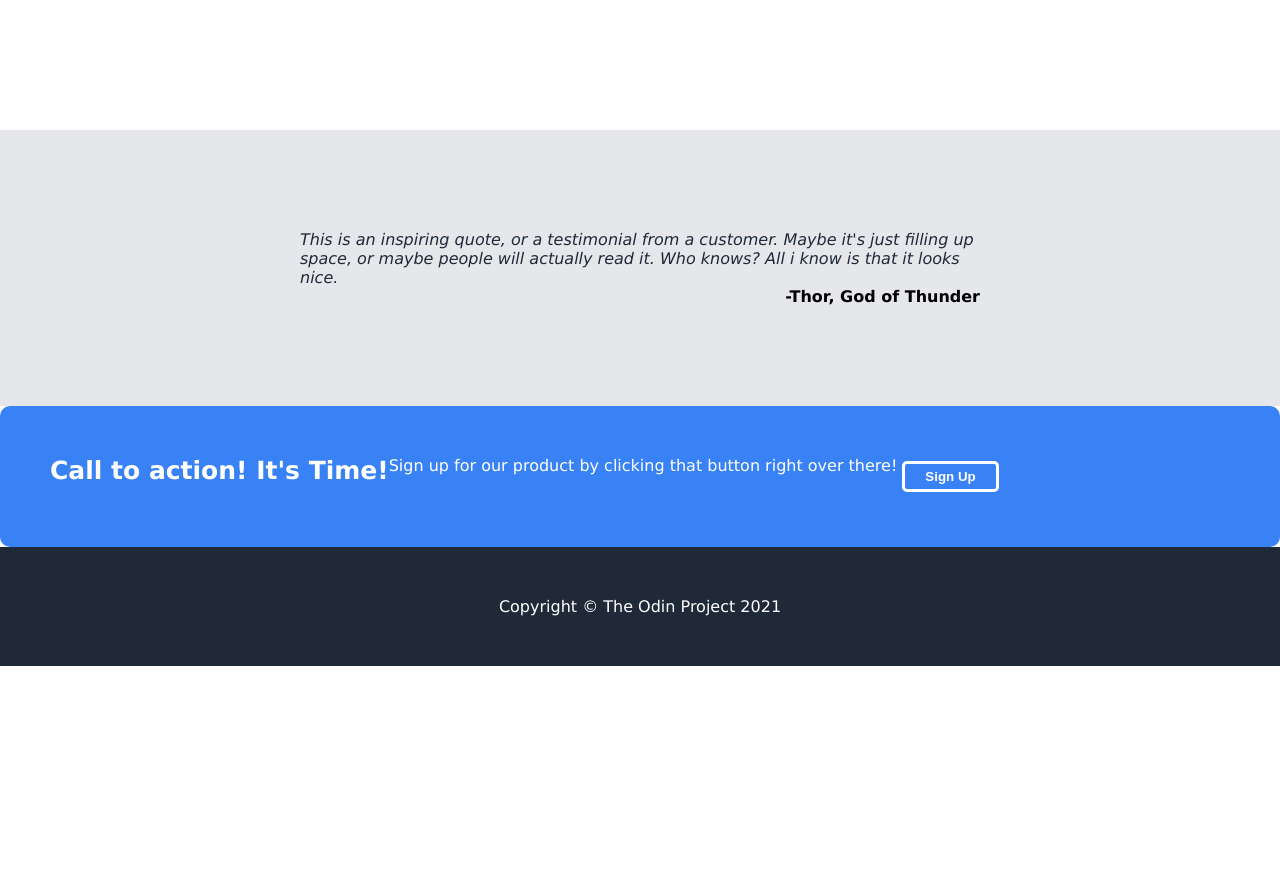
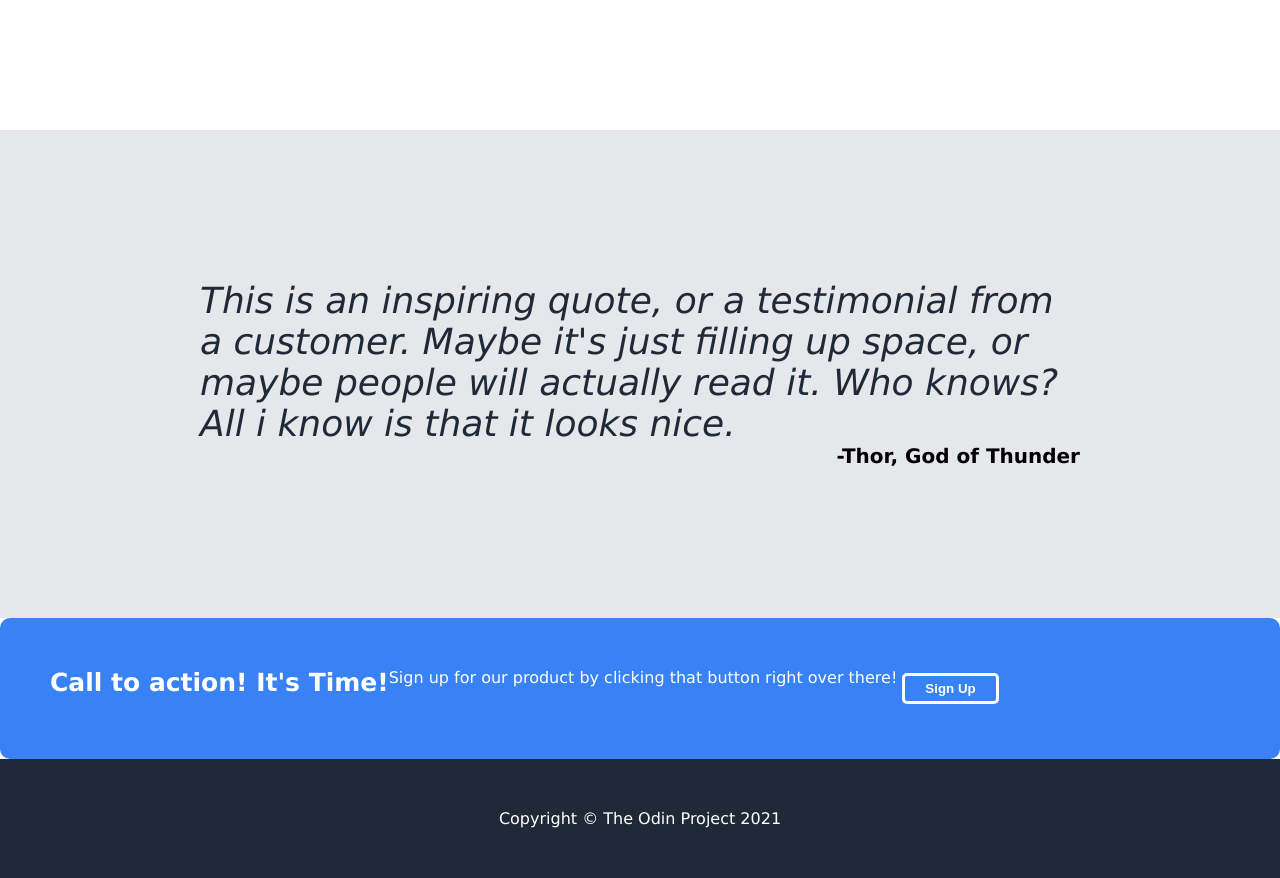
Before and after one commit to chknkiev/landing-page, a plain HTML site: page index.html in a window 1280 px wide. Shown: the part 840-1718 px from the top of the page. Before the commit the page ends 1506 px from the top, so only its background shows below. Drawn offline with Linux system fonts and the light colour scheme.

Commit message:
Finialize Info style

```diff
--- a/style.css
+++ b/style.css
@@ -112,13 +112,14 @@ button {
     text-align: center;
     display: flex;
     flex-direction: column;
-    padding: 100px 300px 100px 300px;
+    padding: 150px 200px 150px 200px;
 }
 
 .text {
-    text-size-adjust: 36px;
+    font-size: 36px;
     font-style: italic;
     color: #1F2937;
+    font-weight: lighter;
     text-align: left;
 }
 
@@ -126,6 +127,7 @@ button {
     font-weight: bold;
     align-self: flex-end;
     justify-self: flex-end;
+    font-size: 20px;
 }
 
 .signup {
```
